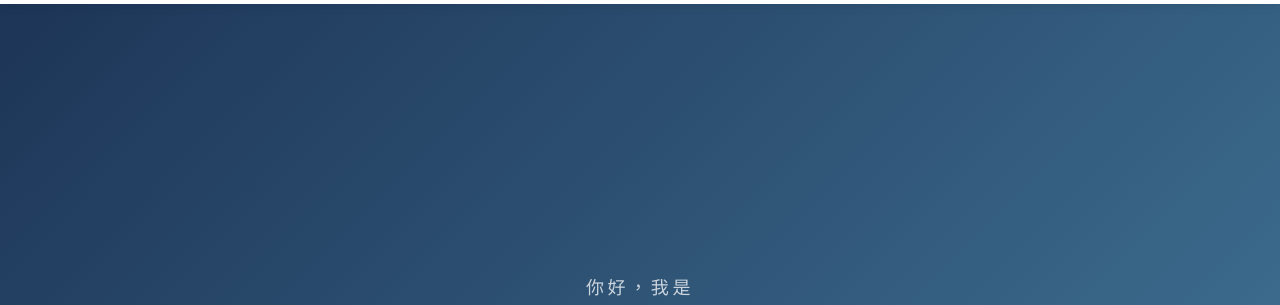
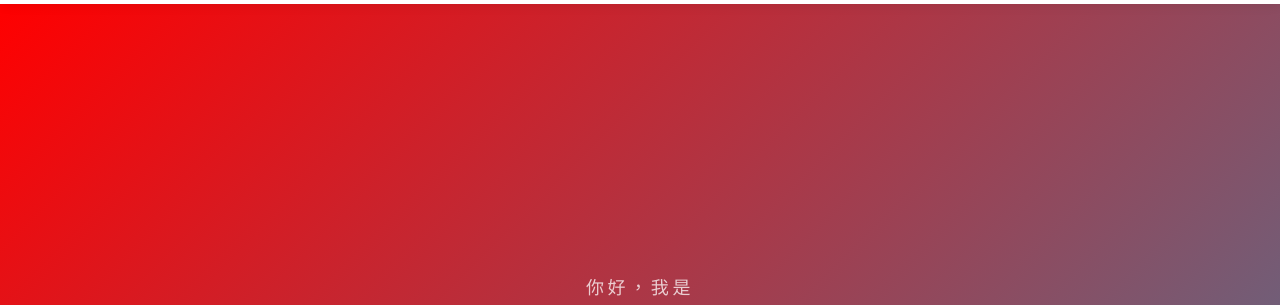
Before and after one commit to qws998124-web/lesson08, a plain HTML site: page index.html in a window 1280 px wide. Shown: the part 64-369 px from the top of the page. Drawn offline with Linux system fonts and the light colour scheme.

Commit message:
Update style.css
修改主要顏色

```diff
--- a/css/style.css
+++ b/css/style.css
@@ -5,7 +5,7 @@
 
 /* 全站顏色變數：要換配色只改這裡（L07） */
 :root{
-  --main:   #1d3557;   /* 主色：深藍 — 沉穩、有技術感 */
+  --main:   #ff0000;   /* 主色：深藍 — 沉穩、有技術感 */
   --accent: #e76f51;   /* 強調色：珊瑚橘 — 按鈕與重點 */
   --bg:     #f8f9fa;   /* 底色：米白 — 大面積背景 */
   --text:   #333333;   /* 內文深灰 — 比純黑柔和 */
```
